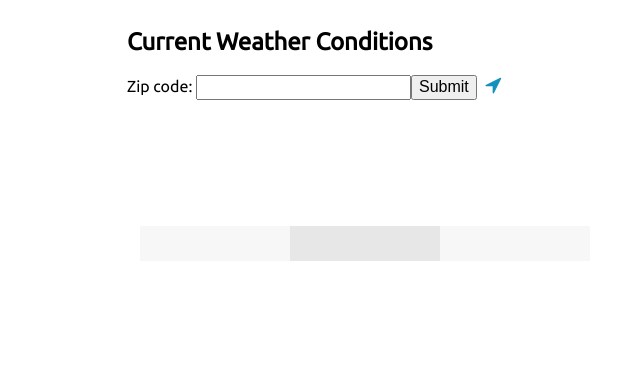
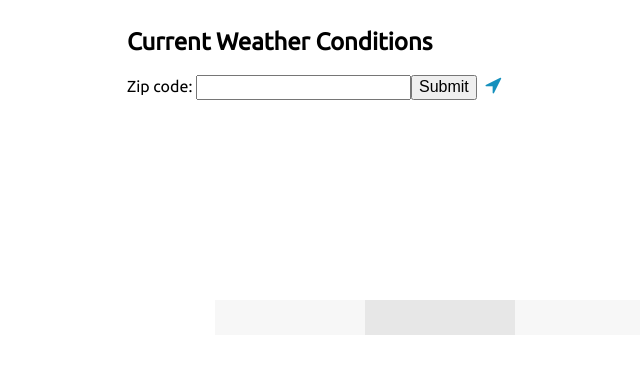
Before and after one commit to Dodenbier-Robbie/dodenbier-robbie.github.io, a PHP site: page /cit261/project.html in a window 1280 px wide. Shown: the top 374 px of the page, without its empty margins (13-653 px from the left). Run offline with PHP 8.4, Linux system fonts and the light colour scheme.

Commit message:
Project HTML

```diff
--- a/cit261/scripts/location.js
+++ b/cit261/scripts/location.js
@@ -88,8 +88,8 @@ function weatherForecastJSON(lat, long) {
               var tomorrowDayName = response.forecast.txt_forecast.forecastday[2].title;
               var tomorrowText = response.forecast.txt_forecast.forecastday[2].fcttext;
               var tomorrowConditions = response.forecast.simpleforecast.forecastday[2].conditions;
-              var tomorrowMonth = response.forecast.simpleforecast.forecastday[2].date.month;
-              var tomorrowDay = response.forecast.simpleforecast.forecastday[2].date.day;
+              var tomorrowMonth = response.forecast.simpleforecast.forecastday[1].date.month;
+              var tomorrowDay = response.forecast.simpleforecast.forecastday[1].date.day;
               var tomorrowHigh = response.forecast.simpleforecast.forecastday[2].high.fahrenheit;
 
               if(currentIcon == "nt_clear") {
--- a/cit261/styles/project.css
+++ b/cit261/styles/project.css
@@ -49,9 +49,9 @@
 }
 
 .todayForecast {
-    position: relative;
+    position: fixed;
     text-align: center;
-    top: 50px;
+    top: 300px;
     width: 150px;
     display: block;
     background-color: #F7F7F7;
@@ -60,6 +60,15 @@
     float: left;
 }
 
+.todayForecast.today {
+    left: 228px;
+}
+
 .todayForecast.night {
+    left: 378px;
     background-color: #E7E7E7;
 }
+
+.todayForecast.tomorrow {
+    left: 528px;
+}
```
